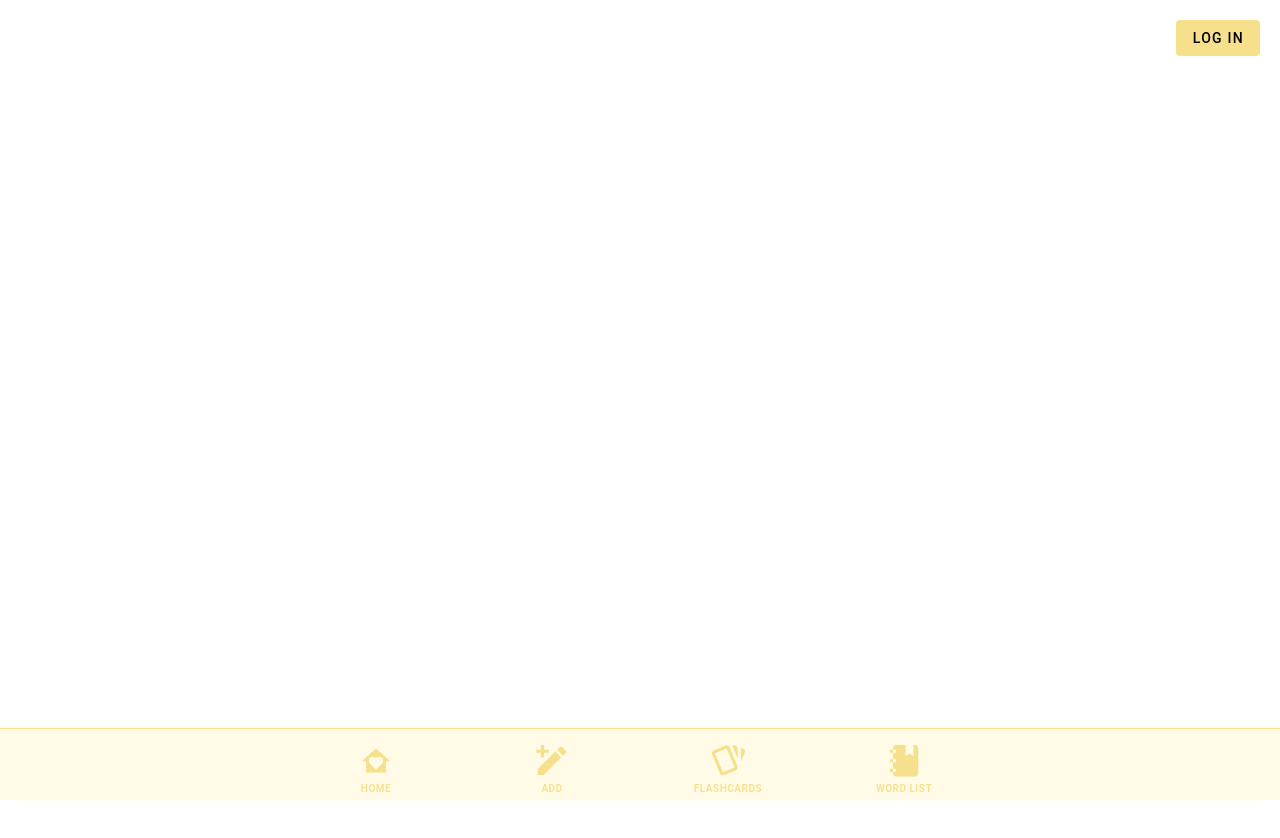
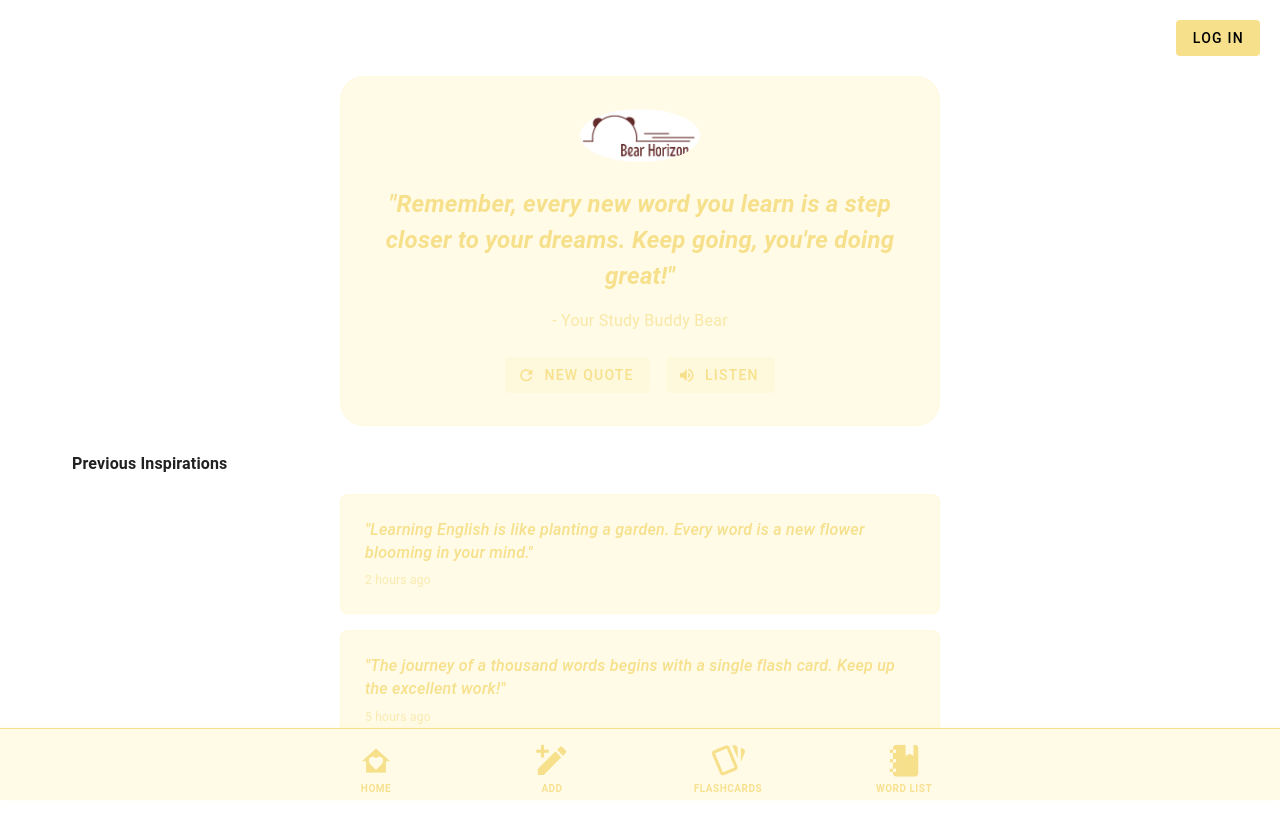
Before and after one commit to michan74/english_bear, a Nuxt app in the folder app/: page /difficult-words in a window 1280 px wide. Shown: the top 838 px of the page. Before the commit the page ends 800 px from the top, so only its background shows below. Built offline with nearby package versions, Linux system fonts and the light colour scheme; no server answers.

Commit message:
inspirationページ

```diff
--- /dev/null
+++ b/app/composables/useInspiration.ts
@@ -0,0 +1,63 @@
+// composables/useInspiration.ts
+import { ref } from 'vue'
+import { useSpeech } from "~/composables/useSpeech";
+
+interface Quote {
+  text: string;
+  author: string;
+  audioUrl?: string;
+}
+
+export const useInspiration = () => {
+  const generateQuote = async () => {
+    const config = useRuntimeConfig();
+    const endpoint = config.public.cloudFunctionQuoteUrl;
+
+    try {
+      console.log("Calling endpoint:", endpoint);
+      const res = await fetch(endpoint, {
+        method: "GET",
+        headers: {
+          "Content-Type": "application/json",
+        },
+      });
+
+      if (!res.ok) {
+        throw new Error(`Failed to fetch quote: ${res.status}`);
+      }
+
+      const data = await res.json();
+      console.log("Received data:", data);
+
+      if (!data || !data.quote) {
+        throw new Error("Invalid response format");
+      }
+
+      const { generateSpeech } = useSpeech()
+      const { audioUrl } = await generateSpeech(data.quote);
+
+      const date = new Date().toLocaleString('en-US', {
+        month: 'short',
+        day: 'numeric',
+        year: 'numeric',
+        hour12: true
+      });
+
+      const newQuote: Quote = {
+        text: `${data.quote}`,
+        author: `- Bear Horizon ${date}`,
+        audioUrl: audioUrl ? audioUrl : undefined,
+      };
+
+      return newQuote;
+    } catch (e) {
+      const errorMessage = e instanceof Error ? e.message : '予期せぬエラーが発生しました';
+      console.error('Error generating quote:', e);
+      throw new Error(errorMessage);
+    }
+  };
+
+  return {
+    generateQuote,
+  };
+};
--- a/app/nuxt.config.ts
+++ b/app/nuxt.config.ts
@@ -18,6 +18,7 @@ export default defineNuxtConfig({
       cloudFunctionImageUrl: process.env.CLOUD_FUNCTION_IMAGE_URL,
       cloudFunctionImageWithOpenAIUrl: process.env.CLOUD_FUNCTION_IMAGE_WITH_OPENAI_URL,
       cloudFunctionAudioUrl: process.env.CLOUD_FUNCTION_AUDIO_URL, // 音声合成用のCloud FunctionのURL
+      cloudFunctionQuoteUrl: process.env.CLOUD_FUNCTION_QUOTE_URL, // インスピレーション用のCloud FunctionのURL
     },
   },
   build: {
--- /dev/null
+++ b/app/pages/difficult-words.vue
@@ -0,0 +1,115 @@
+<template>
+  <v-container class="pa-4 mt-15">
+    <v-card class="inspiration-card mb-6 mx-auto" max-width="600" rounded="xl" elevation="0">
+      <v-card-text class="pa-8 text-center">
+        <div class="d-flex justify-center mb-6">
+          <v-img
+            src="/bear_horizon.png"
+            alt="Inspiring Bear"
+            max-width="120"
+            class="rounded-circle"
+          />
+        </div>
+        <div class="quote-text mb-4">
+          "Remember, every new word you learn is a step closer to your dreams. Keep going, you're doing great!"
+        </div>
+        <div class="quote-author mb-6">- Your Study Buddy Bear</div>
+        <v-btn
+          color="primary"
+          variant="tonal"
+          class="mr-4"
+          prepend-icon="mdi-refresh"
+          @click="generateNewQuote"
+          :loading="isLoading"
+        >
+          New Quote
+        </v-btn>
+        <v-btn
+          color="primary"
+          variant="tonal"
+          prepend-icon="mdi-volume-high"
+          @click="playAudio"
+          :loading="isPlayingAudio"
+        >
+          Listen
+        </v-btn>
+      </v-card-text>
+    </v-card>
+
+    <!-- Previous Quotes -->
+    <div class="text-subtitle-1 font-weight-bold mb-4 px-4">Previous Inspirations</div>
+    <v-card
+      v-for="(quote, index) in previousQuotes"
+      :key="index"
+      class="quote-history-card mb-4 mx-auto"
+      max-width="600"
+      rounded="lg"
+      elevation="0"
+    >
+      <v-card-text class="pa-6">
+        <div class="quote-text-small mb-2">{{ quote.text }}</div>
+        <div class="quote-timestamp">{{ quote.timestamp }}</div>
+      </v-card-text>
+    </v-card>
+  </v-container>
+</template>
+
+<script setup lang="ts">
+const isLoading = ref(false);
+const isPlayingAudio = ref(false);
+const previousQuotes = ref([
+  { text: '"Learning English is like planting a garden. Every word is a new flower blooming in your mind."', timestamp: '2 hours ago' },
+  { text: '"The journey of a thousand words begins with a single flash card. Keep up the excellent work!"', timestamp: '5 hours ago' },
+]);
+
+const generateNewQuote = async () => {
+  isLoading.value = true;
+  // TODO: AIを使って新しい名言を生成
+  await new Promise(resolve => setTimeout(resolve, 1500)); // ダミーの遅延
+  isLoading.value = false;
+};
+
+const playAudio = async () => {
+  isPlayingAudio.value = true;
+  // TODO: 音声合成を実装
+  await new Promise(resolve => setTimeout(resolve, 1500)); // ダミーの遅延
+  isPlayingAudio.value = false;
+};
+</script>
+
+<style scoped>
+.inspiration-card {
+  background: rgb(var(--v-theme-secondary));
+  border: 1px solid rgba(var(--v-theme-primary), 0.1);
+}
+
+.quote-text {
+  font-size: 24px;
+  font-weight: 600;
+  line-height: 1.5;
+  color: rgb(var(--v-theme-primary));
+  font-style: italic;
+}
+
+.quote-author {
+  font-size: 16px;
+  color: rgba(var(--v-theme-primary), 0.7);
+}
+
+.quote-history-card {
+  background: rgb(var(--v-theme-secondary));
+  border: 1px solid rgba(var(--v-theme-primary), 0.1);
+}
+
+.quote-text-small {
+  font-size: 16px;
+  font-weight: 500;
+  color: rgb(var(--v-theme-primary));
+  font-style: italic;
+}
+
+.quote-timestamp {
+  font-size: 12px;
+  color: rgba(var(--v-theme-primary), 0.6);
+}
+</style>
--- a/app/pages/index.vue
+++ b/app/pages/index.vue
@@ -40,11 +40,11 @@
         </div>
         <div class="menu-text">Word List</div>
       </NuxtLink>
-      <NuxtLink to="/difficult-words" class="menu-card">
+      <NuxtLink to="/inspiration" class="menu-card">
         <div class="menu-icon">
           <v-icon size="32" color="primary">mdi-lightbulb-outline</v-icon>
         </div>
-        <div class="menu-text">Inspirations</div>
+        <div class="menu-text">Inspiration</div>
         <div class="badge">5</div>
       </NuxtLink>
     </div>
--- /dev/null
+++ b/app/pages/inspiration.vue
@@ -0,0 +1,169 @@
+<template>
+  <v-container class="pa-4 mt-15">
+    <div class="d-flex justify-center mb-6">
+      <v-img
+        src="/bear_horizon.png"
+        alt="Inspiring Bear"
+        max-width="250"
+      />
+    </div>
+    <v-card class="inspiration-card mb-6 mx-auto" max-width="600" rounded="xl" elevation="0">
+      <v-card-text class="pa-8 text-center">
+        <template v-if="isInitialLoading || isLoading">
+          <div class="d-flex justify-center align-center" style="min-height: 150px">
+            <v-progress-circular
+              indeterminate
+              color="primary"
+              :size="50"
+            ></v-progress-circular>
+          </div>
+        </template>
+        <template v-else>
+          <div class="quote-text mb-4">
+            {{ quote }}
+            <span class="quote-author">{{ author }}</span>
+          </div>
+        </template>
+
+        <!-- Action Buttons -->
+        <div class="d-flex flex-column align-center">
+          <!-- Primary Actions -->
+          <div class="d-flex justify-center mb-6">
+            <v-btn
+              color="primary"
+              variant="tonal"
+              size="large"
+              class="px-6 mr-8"
+              prepend-icon="mdi-refresh"
+              @click="generateNewQuote"
+              :loading="isLoading"
+              :disabled="isInitialLoading"
+            >
+              New Quote
+            </v-btn>
+            <v-btn
+              v-if="audioUrl"
+              color="primary"
+              variant="tonal"
+              size="large"
+              class="px-6"
+              prepend-icon="mdi-volume-high"
+              @click="playAudio"
+              :loading="isPlayingAudio"
+              :disabled="isInitialLoading || isLoading"
+            >
+              Listen
+            </v-btn>
+          </div>
+
+          <!-- Share Action -->
+          <v-btn
+            color="grey-darken-3"
+            variant="tonal"
+            size="large"
+            prepend-icon="mdi-alpha-x-box"
+            @click="shareToX"
+            :disabled="isInitialLoading || isLoading || !quote"
+            class="px-8"
+          >
+            Share on X
+          </v-btn>
+        </div>
+      </v-card-text>
+    </v-card>
+  </v-container>
+</template>
+
+<script>
+import { useInspiration } from '~/composables/useInspiration'
+import { useSpeech } from '~/composables/useSpeech'
+
+export default {
+  name: 'InspirationPage',
+  data() {
+    return {
+      isInitialLoading: true,
+      isLoading: false,
+      isPlayingAudio: false,
+      quote: "",
+      author: "",
+      audioUrl: null
+    }
+  },
+  async mounted() {
+    await this.generateNewQuote()
+    this.isInitialLoading = false
+  },
+  methods: {
+    async generateNewQuote() {
+      this.isLoading = true
+      try {
+        const { generateQuote } = useInspiration()
+        const newQuote = await generateQuote()
+        this.quote = newQuote.text
+        this.author = newQuote.author
+        this.audioUrl = newQuote.audioUrl
+      } catch (error) {
+        console.error('Error fetching new quote:', error)
+      } finally {
+        this.isLoading = false
+      }
+    },
+    async playAudio() {
+      if (this.audioUrl) {
+        this.isPlayingAudio = true
+        try {
+          const { playAudio } = useSpeech()
+          await playAudio(this.audioUrl)
+        } catch (error) {
+          console.error('Error playing audio:', error)
+        } finally {
+          this.isPlayingAudio = false
+        }
+      }
+    },
+    shareToX() {
+      const text = encodeURIComponent(`${this.quote}\n- Bear Horizon\n\n#BearHorizon #英語学習 #英語勉強`)
+      const url = `https://twitter.com/intent/tweet?text=${text}`
+      window.open(url, '_blank')
+    }
+  }
+}
+</script>
+
+<style scoped>
+.inspiration-card {
+  background: rgb(var(--v-theme-secondary));
+  border: 1px solid rgba(var(--v-theme-primary), 0.1);
+}
+
+.quote-text {
+  font-size: 24px;
+  font-weight: 600;
+  line-height: 1.5;
+  color: rgb(var(--v-theme-primary));
+  font-style: italic;
+}
+
+.quote-author {
+  font-size: 16px;
+  color: rgba(var(--v-theme-primary), 0.7);
+}
+
+.quote-history-card {
+  background: rgb(var(--v-theme-secondary));
+  border: 1px solid rgba(var(--v-theme-primary), 0.1);
+}
+
+.quote-text-small {
+  font-size: 16px;
+  font-weight: 500;
+  color: rgb(var(--v-theme-primary));
+  font-style: italic;
+}
+
+.quote-timestamp {
+  font-size: 12px;
+  color: rgba(var(--v-theme-primary), 0.6);
+}
+</style>
```
Also changed, not shown: 1 other file (tests, documents, lock files or other folders).
